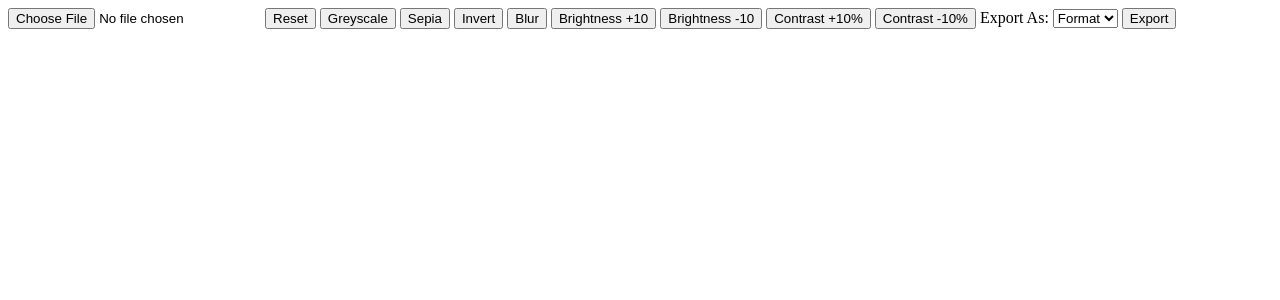
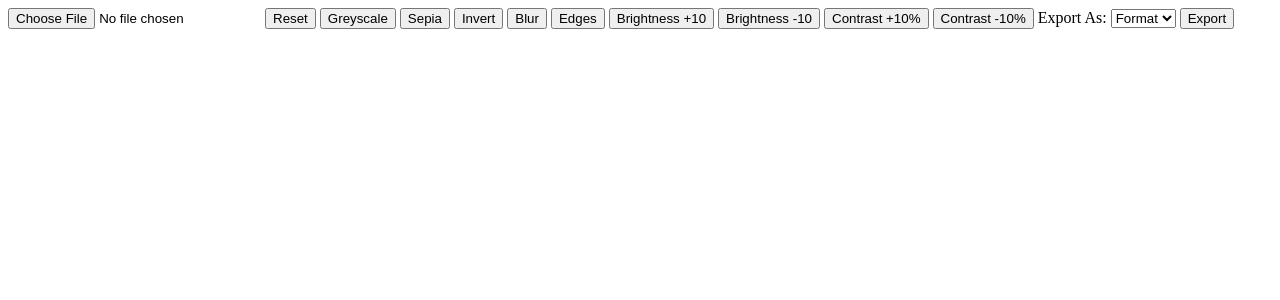
Before and after one commit to Safi2099/darkroom, a Flask app: page / in a window 1280 px wide. Shown: the top 300 px of the page. Run offline with Flask 3, Linux system fonts and the light colour scheme.

Commit message:
Add rudimentary edge-detection filter

```diff
--- a/static/js/helpers.js
+++ b/static/js/helpers.js
@@ -1,5 +1,5 @@
 export function filter(ctx, filter) {
-    const filters = { greyscale, sepia, invert, blur };
+    const filters = { greyscale, sepia, invert, blur, edges };
     const filterFunc = filters[filter];
 
     if (filterFunc) {
@@ -89,31 +89,27 @@ export function blur(ctx) {
         const x = pixelIndex % oldImageData.width;
         const y = (pixelIndex / oldImageData.width) | 0;
 
-        let sumR = 0;
-        let sumG = 0;
-        let sumB = 0;
+        let sumR = 0, sumG = 0, sumB = 0;
 
         let divisor = 0;
 
-        for (let dy = -1; dy <= 1; dy++) {
-            const row = y + dy;
+        for (let row = y - 1; row <= y + 1; row++) {
             if (row < 0) {
                 continue;
             }
-            else if (row > oldImageData.height - 1) {
+            else if (row >= oldImageData.height) {
                 break;
             }
 
-            for (let dx = -1; dx <= 1; dx++) {
-                const column = x + dx;
-                if (column < 0) {
+            for (let col = x - 1; col <= x + 1; col++) {
+                if (col < 0) {
                     continue;
                 }
-                else if (column > oldImageData.width - 1) {
+                else if (col >= oldImageData.width) {
                     break;
                 }
 
-                const index = (row * oldImageData.width + column) * 4;
+                const index = (row * oldImageData.width + col) * 4;
                 sumR += oldData[index];
                 sumG += oldData[index + 1];
                 sumB += oldData[index + 2];
@@ -124,6 +120,73 @@ export function blur(ctx) {
         newData[i] = (sumR / divisor) | 0;
         newData[i + 1] = (sumG / divisor) | 0;
         newData[i + 2] = (sumB / divisor) | 0;
+        newData[i + 3] = oldData[i + 3];
+    }
+
+    ctx.putImageData(newImageData, 0, 0);
+}
+
+export function edges(ctx) {
+    const oldImageData = ctx.getImageData(0, 0, ctx.canvas.width, ctx.canvas.height);
+    const newImageData = ctx.createImageData(oldImageData);
+
+    const oldData = oldImageData.data;
+    const newData = newImageData.data;
+
+    const gx = [
+        [-1, 0, 1],
+        [-2, 0, 2],
+        [-1, 0, 1],
+    ];
+
+    const gy = [
+        [-1, -2, -1],
+        [0, 0, 0],
+        [1, 2, 1],
+    ]
+
+    for (let i = 0; i < oldData.length; i += 4) {
+        const pixelIndex = (i / 4) | 0;
+        const x = pixelIndex % oldImageData.width;
+        const y = (pixelIndex / oldImageData.width) | 0;
+
+        let sumRX = 0, sumGX = 0, sumBX = 0;
+        let sumRY = 0, sumGY = 0, sumBY = 0;
+
+        for (let row = y - 1; row <= y + 1; row++) {
+            if (row < 0) {
+                continue;
+            }
+            if (row >= oldImageData.height) {
+                break;
+            }
+
+            const gxRow = row - (y - 1);
+
+            for (let col = x - 1; col <= x + 1; col++) {
+                if (col < 0) {
+                    continue;
+                }
+                if (col >= oldImageData.width) {
+                    break;
+                }
+
+                const gxCol = col - (x - 1);
+                const index = (row * oldImageData.width + col) * 4;
+
+                sumRX += oldData[index] * gx[gxRow][gxCol];
+                sumGX += oldData[index + 1] * gx[gxRow][gxCol];
+                sumBX += oldData[index + 2] * gx[gxRow][gxCol];
+
+                sumRY += oldData[index] * gy[gxRow][gxCol];
+                sumGY += oldData[index + 1] * gy[gxRow][gxCol];
+                sumBY += oldData[index + 2] * gy[gxRow][gxCol];
+            }
+        }
+
+        newData[i] = Math.sqrt(sumRX * sumRX + sumRY * sumRY) | 0;
+        newData[i + 1] = Math.sqrt(sumGX * sumGX + sumGY * sumGY) | 0;
+        newData[i + 2] = Math.sqrt(sumBX * sumBX + sumBY * sumBY) | 0;
         newData[i + 3] = oldData[i + 3];
     }
 
--- a/templates/index.html
+++ b/templates/index.html
@@ -12,13 +12,14 @@
     </head>
 
     <body>
-        <input type="file" id="image-input" accept="image/png, image/jpeg, image/webp">
+        <input type="file" id="image-input" accept="image/png, image/jpeg, image/webp, image/bmp">
 
         <input type="button" class="operation-btn" data-type="reset" value="Reset">
         <input type="button" class="operation-btn" data-type="filter" data-name="greyscale" value="Greyscale">
         <input type="button" class="operation-btn" data-type="filter" data-name="sepia" value="Sepia">
         <input type="button" class="operation-btn" data-type="filter" data-name="invert" value="Invert">
         <input type="button" class="operation-btn" data-type="filter" data-name="blur" value="Blur">
+        <input type="button" class="operation-btn" data-type="filter" data-name="edges" value="Edges">
 
         <input type="button" class="operation-btn" data-type="adjust" data-name="brightness" data-amount="10" value="Brightness +10">
         <input type="button" class="operation-btn" data-type="adjust" data-name="brightness" data-amount="-10" value="Brightness -10">
```
